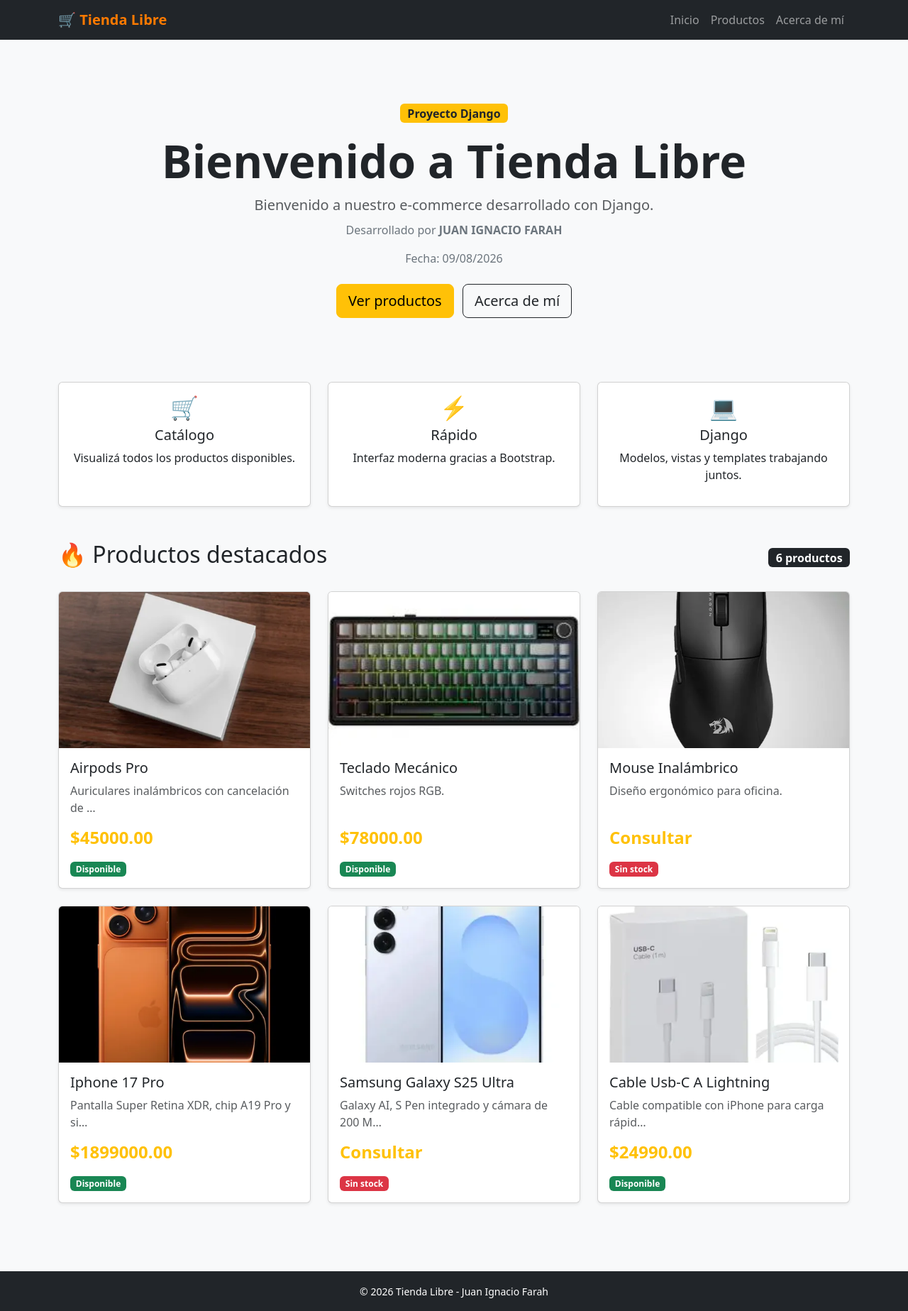
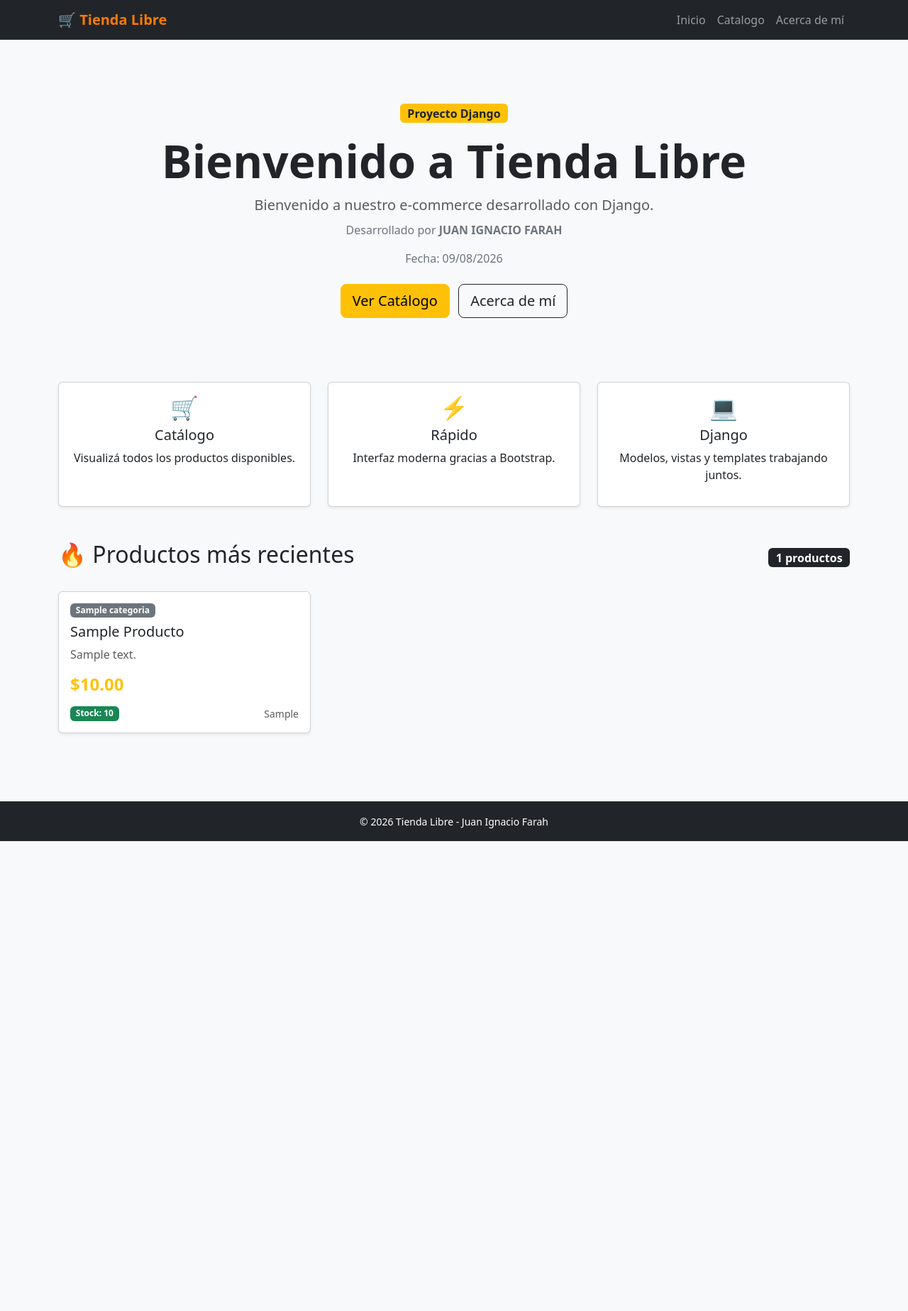
Before and after one commit to Villada-PG3/trabajo-practico-tienda-libre-nachofarah, a Django app: page / in a window 1280 px wide. Shown: the whole page at 71% size. After the commit the page ends 1185 px from the top, so only its background shows below. Run offline with Django 5.2, Linux system fonts and the light colour scheme; tables that the repository leaves empty hold one stand-in row (values such as "Sample post").

Commit message:
feat: catalogo dinámico conectado con el ORM.

```diff
--- a/Template/home.html
+++ b/Template/home.html
@@ -32,8 +32,8 @@ Inicio
             Fecha: {{ fecha|date:"d/m/Y" }}
         </p>
 
-        <a href="/productos/" class="btn btn-warning btn-lg me-2">
-            Ver productos
+        <a href="{% url 'productos' %}" class="btn btn-warning btn-lg me-2">
+            Ver Catálogo
         </a>
 
         <a href="/acerca-de-mi/" class="btn btn-outline-dark btn-lg">
@@ -51,57 +51,33 @@ Inicio
     <div class="row g-4">
 
         <div class="col-md-4">
-
             <div class="card h-100 shadow-sm">
-
                 <div class="card-body text-center">
-
                     <h2>🛒</h2>
-
                     <h5>Catálogo</h5>
-
                     <p>Visualizá todos los productos disponibles.</p>
-
                 </div>
-
             </div>
-
         </div>
 
         <div class="col-md-4">
-
             <div class="card h-100 shadow-sm">
-
                 <div class="card-body text-center">
-
                     <h2>⚡</h2>
-
                     <h5>Rápido</h5>
-
                     <p>Interfaz moderna gracias a Bootstrap.</p>
-
                 </div>
-
             </div>
-
         </div>
 
         <div class="col-md-4">
-
             <div class="card h-100 shadow-sm">
-
                 <div class="card-body text-center">
-
                     <h2>💻</h2>
-
                     <h5>Django</h5>
-
                     <p>Modelos, vistas y templates trabajando juntos.</p>
-
                 </div>
-
             </div>
-
         </div>
 
     </div>
@@ -114,7 +90,7 @@ Inicio
 
     <div class="d-flex justify-content-between align-items-center mb-4">
 
-        <h2>🔥 Productos destacados</h2>
+        <h2>🔥 Productos más recientes</h2>
 
         <span class="badge bg-dark fs-6">
             {{ productos_destacados|length }} productos
@@ -130,44 +106,39 @@ Inicio
 
                 <div class="card h-100 shadow-sm">
 
-                    <!-- IMAGEN -->
+                    <div class="card-body d-flex flex-column">
 
-                    <img src="{{ producto.imagen }}"
-                         class="card-img-top"
-                         alt="{{ producto.nombre }}"
-                         style="height:220px; object-fit:cover;">
-
-                    <div class="card-body d-flex flex-column">
+                        <span class="badge bg-secondary align-self-start mb-2">
+                            {{ producto.categoria.nombre|default:"Sin categoría" }}
+                        </span>
 
                         <h5 class="card-title">
                             {{ producto.nombre|title }}
                         </h5>
 
                         <p class="card-text text-muted flex-grow-1">
-                            {{ producto.descripcion|truncatechars:45 }}
+                            {{ producto.descripcion|truncatechars:60 }}
                         </p>
 
-                        {% if producto.precio %}
-                            <h4 class="text-warning fw-bold">
-                                ${{ producto.precio|floatformat:2 }}
-                            </h4>
-                        {% else %}
-                            <h4 class="text-warning fw-bold">
-                                {{ producto.precio|default:"Consultar" }}
-                            </h4>
-                        {% endif %}
+                        <h4 class="text-warning fw-bold mb-3">
+                            ${{ producto.precio|floatformat:2 }}
+                        </h4>
 
-                        <div class="mt-2">
+                        <div class="d-flex justify-content-between align-items-center">
 
-                            {% if producto.disponible %}
+                            {% if producto.stock > 0 %}
                                 <span class="badge bg-success">
-                                    Disponible
+                                    Stock: {{ producto.stock }}
                                 </span>
                             {% else %}
                                 <span class="badge bg-danger">
                                     Sin stock
                                 </span>
                             {% endif %}
+
+                            <small class="text-muted">
+                                {{ producto.marca|default:"Sin marca" }}
+                            </small>
 
                         </div>
 
--- a/Template/navbar.html
+++ b/Template/navbar.html
@@ -19,7 +19,7 @@
                 </li>
 
                 <li class="nav-item">
-                    <a class="nav-link" href="/productos/">Productos</a>
+                    <a class="nav-link" href="/productos/">Catalogo</a>
                 </li>
 
                 <li class="nav-item">
--- a/config/urls.py
+++ b/config/urls.py
@@ -18,11 +18,14 @@ from django.contrib import admin
 from django.urls import path, include
 from django.conf.urls.static import static
 from django.conf import settings
+from producto import views
+
 
 
 urlpatterns = [
     path("admin/", admin.site.urls),
     path("", include("producto.urls")),
+    path('catalogo/', views.catalogo, name='catalogo'),
 ]
 
 if settings.DEBUG:
--- a/producto/views.py
+++ b/producto/views.py
@@ -1,10 +1,16 @@
 from django.shortcuts import render
 from datetime import date
 from django.views.generic import TemplateView
+from .models import Producto
+
 
 class ProductosTemplateView(TemplateView):
-    template_name = 'productos.html'
+    template_name = "catalogo.html"
 
+    def get_context_data(self, **kwargs):
+        context = super().get_context_data(**kwargs)
+        context["productos"] = Producto.objects.all().order_by("-fecha_creacion")
+        return context
 
 def home(request):
 
@@ -14,50 +20,8 @@ def home(request):
         "fecha": date.today(),
         "usuario": "Juan Ignacio Farah",
 
-        "productos_destacados": [
-            {
-                "nombre": "AirPods Pro",
-                "precio": 45000,
-                "descripcion": "Auriculares inalámbricos con cancelación de ruido.",
-                "disponible": True,
-                "imagen": "/MEDIA/productos/airpods.webp"
-            },
-            {
-                "nombre": "Teclado Mecánico",
-                "precio": 78000,
-                "descripcion": "Switches rojos RGB.",
-                "disponible": True,
-                "imagen": "/MEDIA/productos/teclado.png"
-            },
-            {
-                "nombre": "Mouse Inalámbrico",
-                "precio": None,
-                "descripcion": "Diseño ergonómico para oficina.",
-                "disponible": False,
-                "imagen": "/MEDIA/productos/mousegamer.webp"
-            },
-            {
-                "nombre": "iPhone 17 Pro",
-                "precio": 1899000,
-                "descripcion": "Pantalla Super Retina XDR, chip A19 Pro y sistema de cámaras profesional.",
-                "disponible": True,
-                "imagen": "/MEDIA/productos/iphone17pro.webp",
-            },
-            {
-                "nombre": "Samsung Galaxy S25 Ultra",
-                "precio": None,
-                "descripcion": "Galaxy AI, S Pen integrado y cámara de 200 MP para fotografía de alta calidad.",
-                "disponible": False,
-                "imagen": "/MEDIA/productos/S25.webp",
-            },
-            {
-                "nombre": "Cable USB-C a Lightning",
-                "precio": 24990,
-                "descripcion": "Cable compatible con iPhone para carga rápida y transferencia de datos.",
-                "disponible": True,
-                "imagen": "/MEDIA/productos/cableiphone.webp",
-            },
-        ]
+        # Los 3 productos más recientes cargados desde el admin
+        "productos_destacados": Producto.objects.order_by("-fecha_creacion")[:3],
     }
 
     return render(request, "home.html", contexto)
@@ -65,3 +29,9 @@ def home(request):
 
 def acerca_de_mi(request):
     return render(request, "acerca_de_mi.html")
+
+
+def catalogo(request):
+    productos = Producto.objects.all().order_by("-fecha_creacion")
+    contexto = {"productos": productos}
+    return render(request, "catalogo.html", contexto)
```
Also changed, not shown: Template/catalogo.html (added, +103 -0 lines), Template/productos.html (added).
